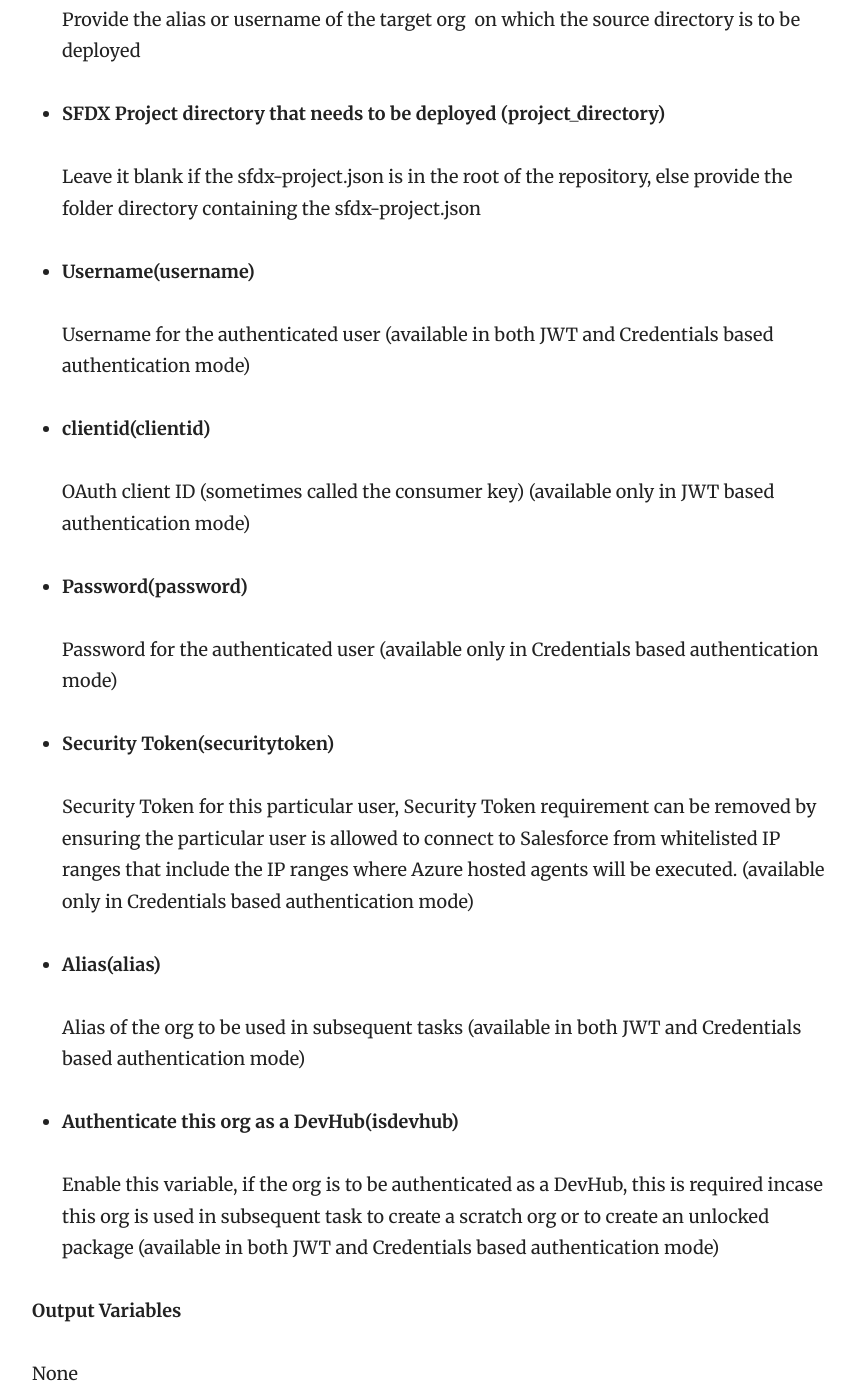
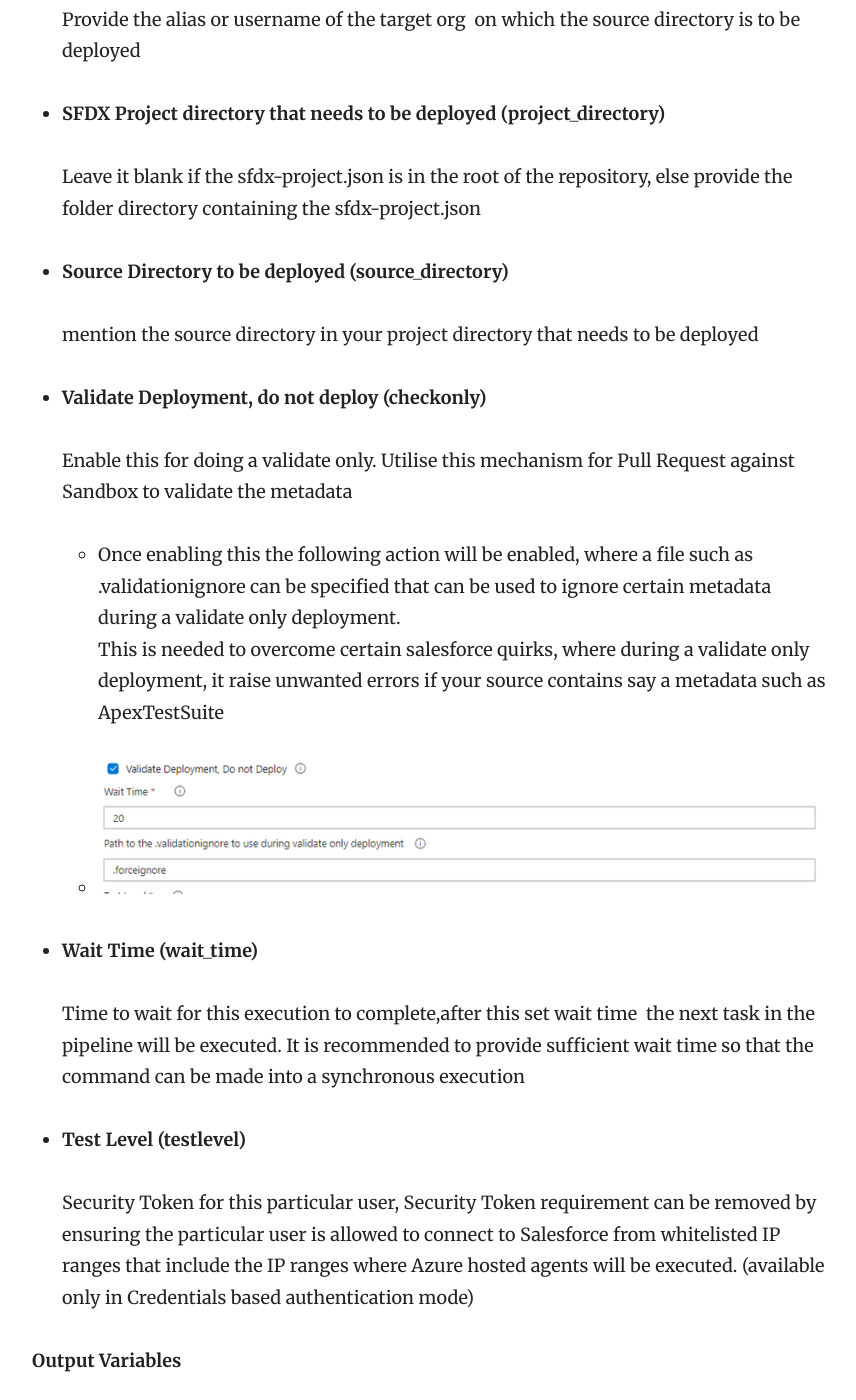
Before and after one commit to nbatterham/sfpowerscripts-doc, a Jekyll site: the page built from _docs/Tasks/Deploy Source to Org.md, in a window 1280 px wide and 1400 px high, scrolled down 1529 px. Shown: the whole window, without its empty margins (358-1214 px from the left). Built offline with Jekyll 4.4.1, drawn with Linux system fonts in a browser that asks for light colours; some of the changed text lies outside the part shown.

Commit message:
Updated 2 files via CloudCannon

```diff
--- a/_docs/Tasks/Deploy Source to Org.md
+++ b/_docs/Tasks/Deploy Source to Org.md
@@ -22,7 +22,7 @@ id: sfpowerscript-deploysourcetoorg-task
 
 version: 2.8.0
 
-**Input Variables \[Visual Designer Labels / Yaml variables\]**
+**Input Variables&nbsp; - Visual Designer Labels (Yaml variables)**
 
 * **Alias or username of the target org(target\_org)**
 
@@ -32,33 +32,31 @@ version: 2.8.0
 
   Leave it blank if the sfdx-project.json is in the root of the repository, else provide the folder directory containing the sfdx-project.json
 
-* **Username(username)**
+* **Source Directory to be deployed (source\_directory)**
 
-  Username for the authenticated user (available in both JWT and Credentials based authentication mode)
+  mention the source directory in your project directory that needs to be deployed
 
-* **clientid(clientid)**
+* **Validate Deployment, do not deploy (checkonly)&nbsp;**
 
-  OAuth client ID (sometimes called the consumer key) (available only in JWT based authentication mode)
+  Enable this for doing a validate only. Utilise this mechanism for Pull Request against Sandbox to validate the metadata
 
-* **Password(password)**
+  * Once enabling this the following action will be enabled, where a file such as .validationignore can be specified that can be used to ignore certain metadata during a validate only deployment.<br>This is needed to overcome certain salesforce quirks, where during a validate only deployment, it raise unwanted errors if your source contains say a metadata such as ApexTestSuite
 
-  Password for the authenticated user (available only in Credentials based authentication mode)
+  * ![](/uploads/deploy-source-to-org-validate-only-deployment.png){: width="800" height="147"}
 
-* **Security Token(securitytoken)**
+* **Wait Time (wait\_time)**
+
+  Time to wait for this execution to complete,after this set wait time&nbsp; the next task in the pipeline will be executed. It is recommended to provide sufficient wait time so that the command can be made into a synchronous execution
+
+* **Test Level (testlevel)**
 
   Security Token for this particular user, Security Token requirement can be removed by ensuring the particular user is allowed to connect to Salesforce from whitelisted IP ranges that include the IP ranges where Azure hosted agents will be executed. (available only in Credentials based authentication mode)
 
-* **Alias(alias)**
-
-  Alias of the org to be used in subsequent tasks (available in both JWT and Credentials based authentication mode)
-
-* **Authenticate this org as a DevHub(isdevhub)**
-
-  Enable this variable, if the org is to be authenticated as a DevHub, this is required incase this org is used in subsequent task to create a scratch org or to create an unlocked package (available in both JWT and Credentials based authentication mode)
-
 **Output Variables**
 
-None
+* **sfpowerkit\_deploysource\_id**
+
+This variable holds the id of the deployment, you can use the deployment id to pull reports or do any further action on subsequent tasks
 
 **Control Options**
 
@@ -66,7 +64,7 @@ None
 
 **Gotcha's**
 
-JWT based authentication is the preferred approach and it is intendended for CI/CD based non human authentication
+&nbsp;
 
 **Changelog**
 
```
Also changed, not shown: uploads/deploy-source-to-org-validate-only-deployment.png (added).
